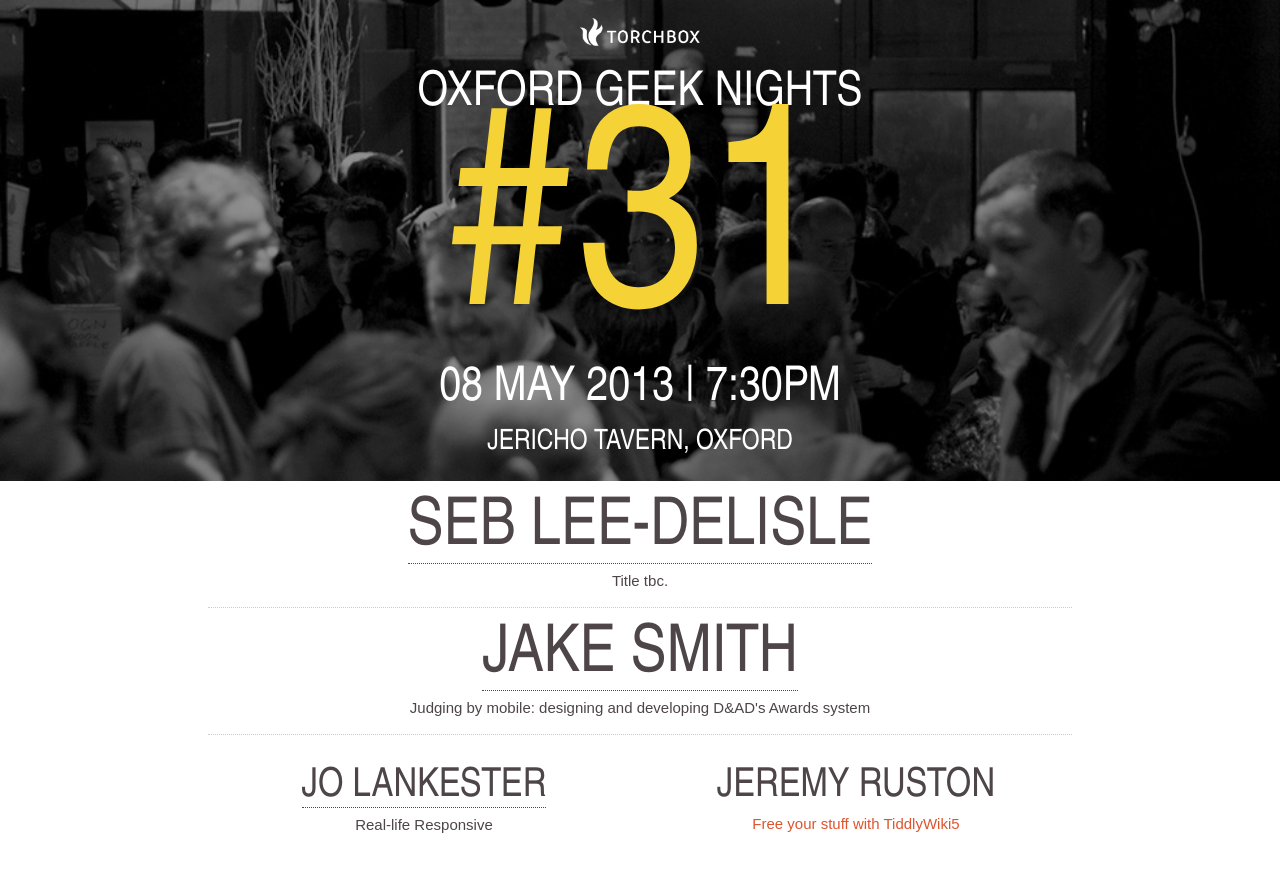
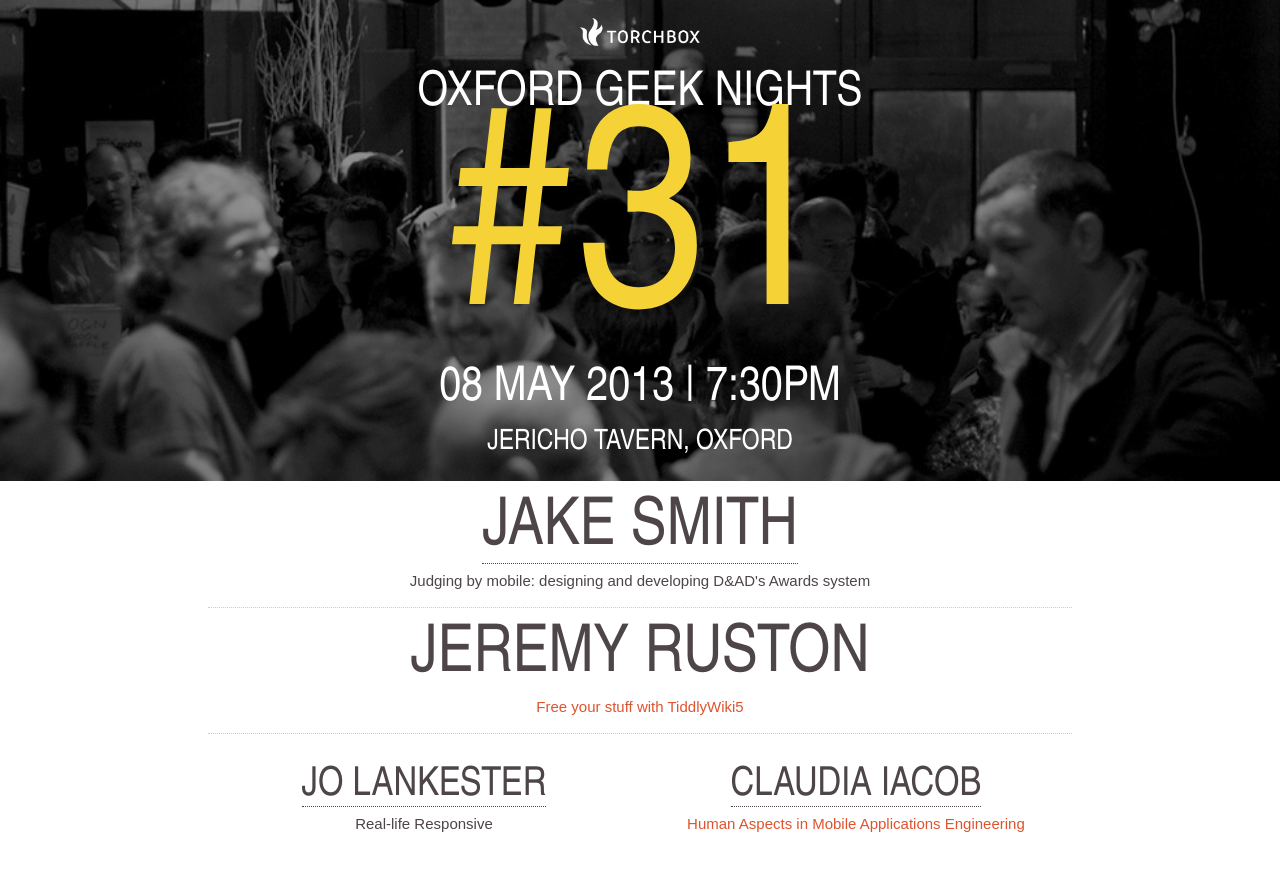
Before and after one commit to torchbox/ogn, a Jekyll site: the page built from _posts/2013-05-08-ogn31.markdown, in a window 1280 px wide and 900 px high. Shown: the top 872 px of the window. Built offline with Jekyll 4.4.1, drawn with Linux system fonts in a browser that asks for light colours; nearby versions of some CDN libraries; Markdown is read by kramdown in place of the engine named in the settings.

Commit message:
Update 2013-05-08-ogn31.markdown
Adding Claudia Iacob; removing Seb Lee-Delisle; moving Jeremy's talk up to be a "micro-keyslot"

```diff
--- a/_posts/2013-05-08-ogn31.markdown
+++ b/_posts/2013-05-08-ogn31.markdown
@@ -27,22 +26,21 @@
 # Keynoters
 keynoters: [Seb Lee-Delisle, Jake Smith]
 
-# Remove this comment symbol too
 ---
 
 <ul class="keynotes">
-    <li itemprop="performer" itemscope="itemscope" itemtype="http://schema.org/Person">
-        <a href="http://seb.ly/about" itemprop="url"><h2 itemprop="name">Seb Lee-Delisle</h2></a>
-        <p>Title tbc.</p>
-        <!-- <div class="downloads">
-            <a href="http://media.ogn.s3.amazonaws.com/">Slides</a>
-        </div> -->
-    </li>
     <li itemprop="performer" itemscope="itemscope" itemtype="http://schema.org/Person">
         <a href="http://jp74.com" itemprop="url"><h2 itemprop="name">Jake Smith</h2></a>
         <p>Judging by mobile: designing and developing D&AD's Awards system</p>
         <!-- <div class="downloads">
             <a href="http://media.ogn.s3.amazonaws.com/">Video</a>
+        </div> -->
+    </li>
+    <li itemprop="performer" itemscope="itemscope" itemtype="http://schema.org/Person">
+        <h2 itemprop="name">Jeremy Ruston</h2>
+        <p><a href="http://five.tiddlywiki.com/">Free your stuff with TiddlyWiki5</a></p>
+        <!-- <div class="downloads">
+            <a href="http://media.ogn.s3.amazonaws.com/">Slides</a>
         </div> -->
     </li>
 </ul>
@@ -56,8 +54,8 @@
         </div> -->
     </li>
     <li itemprop="performer" itemscope="itemscope" itemtype="http://schema.org/Person">
-        <h2 itemprop="name">Jeremy Ruston</h2>
-        <p><a href="http://five.tiddlywiki.com/">Free your stuff with TiddlyWiki5</a></p>
+        <a href="http://iacobcl.wordpress.com"><h2 itemprop="name">Claudia Iacob</h2></a>
+        <p><a href="http://hamae2013.wordpress.com">Human Aspects in Mobile Applications Engineering</a></p>
         <!-- <div class="downloads">
             <a href="http://media.ogn.s3.amazonaws.com/">Slides</a>
         </div> -->
```
Also changed, not shown: other parts of _posts/2013-05-08-ogn31.markdown (+0 -1 lines).
